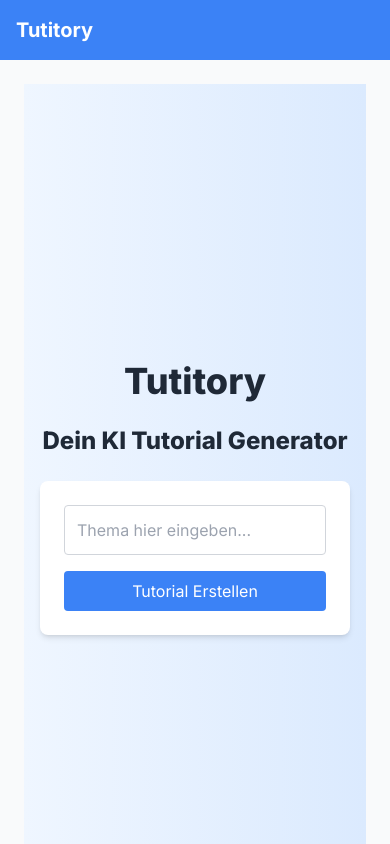
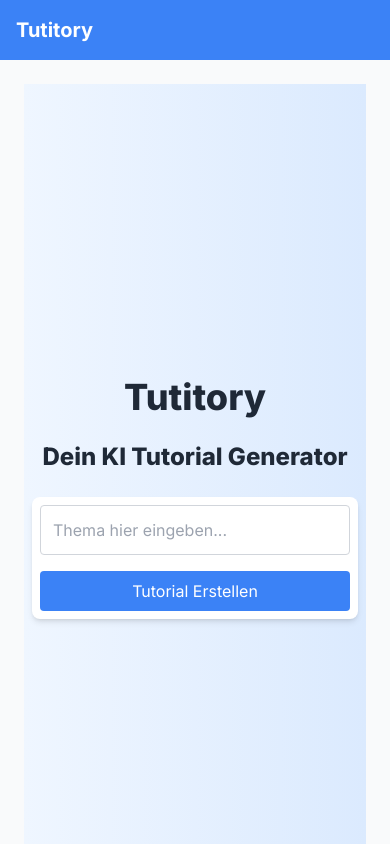
Before and after one commit to WhatsMusic/Tutitory-Instant-Tutorials, a Next.js app: page / in a window 390 px wide. Shown: the top 844 px of the page. Built offline with nearby package versions, Linux system fonts and the light colour scheme.

Commit message:
responsive design style improved

```diff
--- a/app/page.tsx
+++ b/app/page.tsx
@@ -17,7 +17,7 @@ export default function Home() { // Defines the main component of the page.
   }, [tutorialPlan]); // Dependency array for the useEffect hook, triggers when tutorialPlan changes.
 
   return (
-    <div className="min-h-screen bg-gradient-to-r from-blue-50 to-blue-100 flex flex-col items-center justify-center px-4 sm:px-6 lg:px-8">
+    <div className="min-h-screen bg-gradient-to-r from-blue-50 to-blue-100 flex flex-col items-center justify-center px-2 py-6 sm:px-2 lg:px-2">
       {/* Container div with styling for the entire page, including background gradient and centered alignment */}
       <h2
         className="text-4xl font-extrabold text-gray-800 mb-6"
--- a/components/TutorialDisplay.tsx
+++ b/components/TutorialDisplay.tsx
@@ -57,7 +57,7 @@ export default function TutorialDisplay({ tutorial }: { tutorial: Tutorial }) {
   };
 
   return (
-    <div className="max-w-3xl mx-auto bg-white p-6 mt-5 rounded-lg shadow-md">
+    <div className="max-w-full mx-auto bg-white p-4 mt-5 rounded-lg shadow-md">
       <h2 className="text-2xl font-bold mb-4 text-gray-800">{tutorial.title}</h2>
       {!activeChapter ? (
         <div>
@@ -65,27 +65,27 @@ export default function TutorialDisplay({ tutorial }: { tutorial: Tutorial }) {
           {loading ? ( // Zeige Ladezustand an, wenn Kapitel geladen wird
             <p className="text-blue-500 text-center">Kapitel wird geladen...</p>
           ) : (
-            <ul className="space-y-2 list-inside list-decimal">
+            <ul className="space-y-2l text-left">
               {chapters.length > 0 ? (
                 chapters.map((chapter, index) => (
                   <li key={index}>
                     <button
                       onClick={() => handleGenerateChapter(chapter.title)} // Sets the chapter as active when clicked.
-                      className="text-blue-500 underline hover:text-blue-700 focus:outline-none"
+                      className="text-blue-500 hover:text-gray-800 focus:outline-none text-left"
                     >
                       {chapter.title}
                     </button>
                   </li>
                 ))
               ) : (
-                <p>No chapters available.</p>
+                <p>Keine Kapitel verfügbar.</p>
               )}
             </ul>
           )}
         </div>
       ) : (
-        <div className="prose prose-blue max-w-full px-4 py-4 sm:px-6 sm:py-6 bg-white rounded-lg shadow-md">
-          <h3 className="text-xl font-semibold mb-4 text-center sm:text-2xl md:text-3xl">
+        <div className="prose prose-blue max-w-full px-2 py-4 sm:px-2 sm:py-6 bg-white rounded-lg shadow-md text-left">
+          <h3 className="text-xl text-left font-semibold mb-4 p-2 sm:text-lg md:text-xl">
             {activeChapter.title}
           </h3>
           <ReactMarkdown className="text-gray-800 text-sm sm:text-base md:text-lg leading-relaxed">
--- a/components/TutorialForm.tsx
+++ b/components/TutorialForm.tsx
@@ -51,7 +51,7 @@ export default function TutorialForm({ setTutorialPlan }: { setTutorialPlan: (pl
   };
 
   return (
-    <div className="w-full max-w-md bg-white p-6 rounded-lg shadow-md">
+    <div className="w-full max-w-full bg-white p-2 rounded-lg shadow-md">
       {/* Container div with styling for the form, including background, padding, and shadow */}
       <input
         ref={inputRef} // Associates the input element with the inputRef reference.
```
